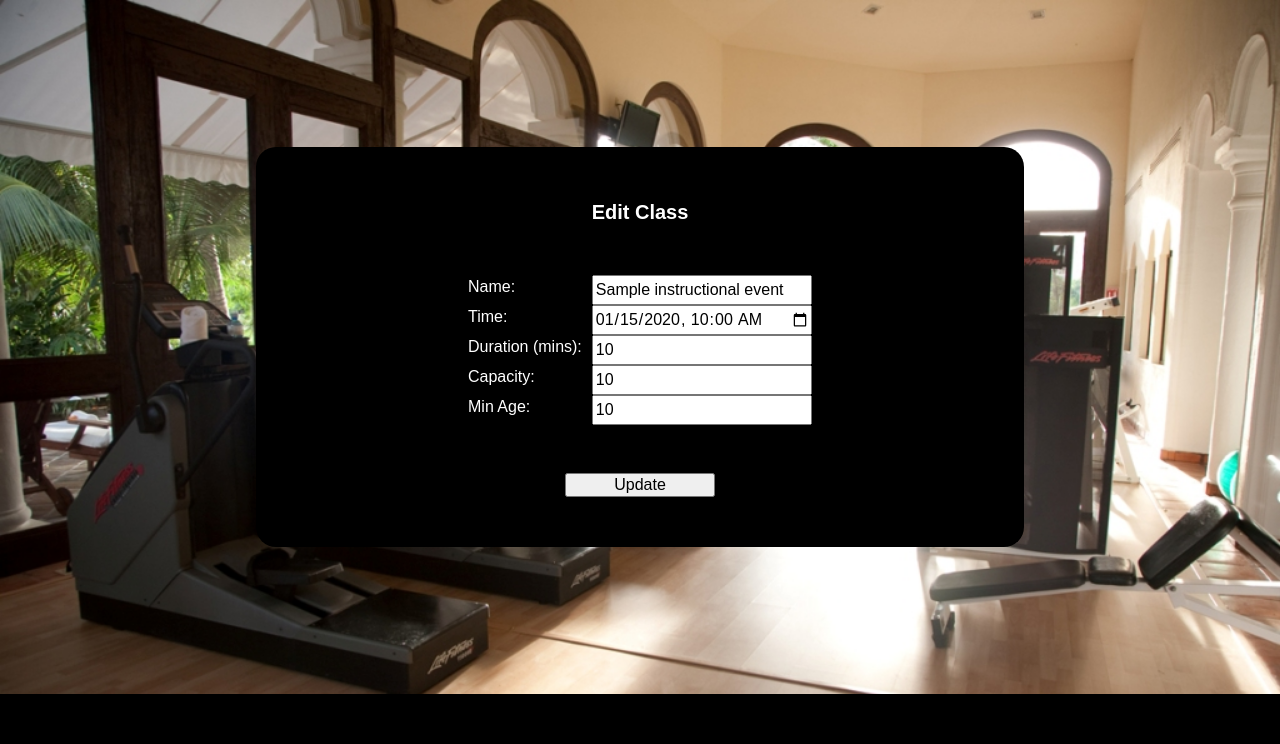
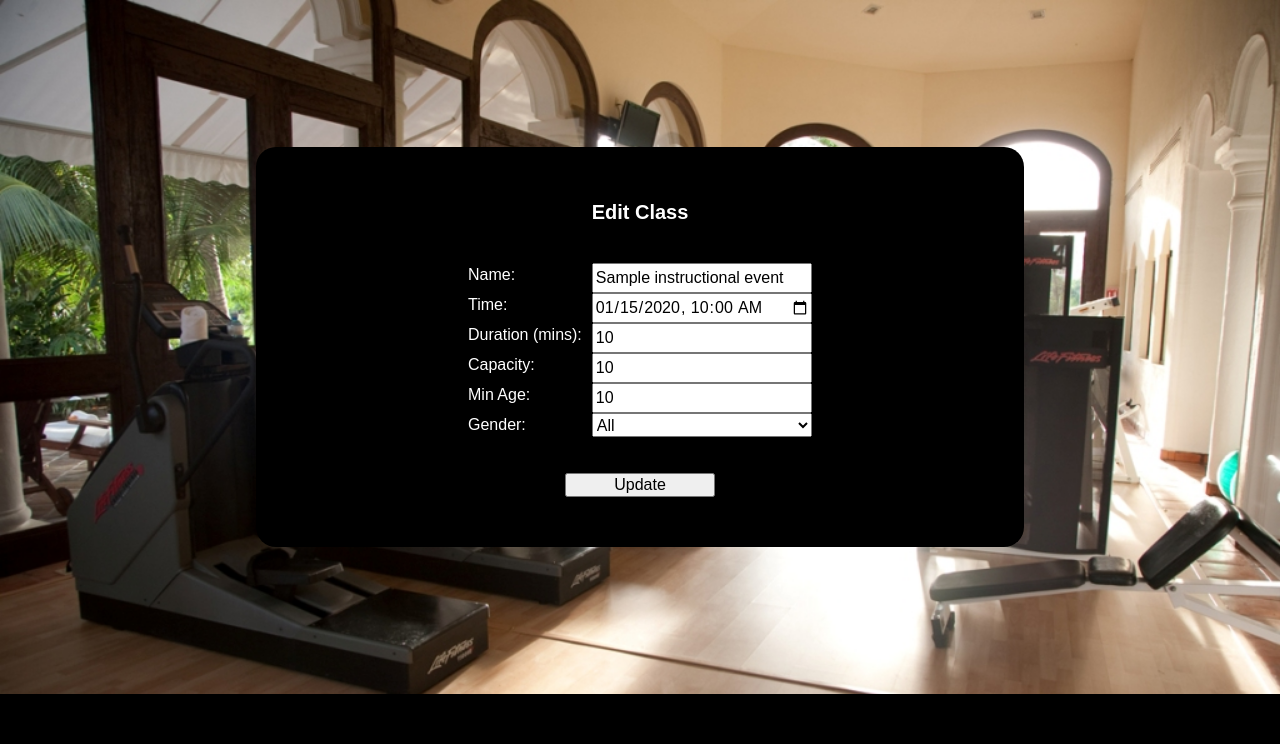
Before and after one commit to douglasrusse11/gym_project, a Flask app: page /classes/1/edit in a window 1280 px wide. Shown: the part 56-800 px from the top of the page. Run offline with Flask 2, Linux system fonts and the light colour scheme; a database or web service that is not in the repository returns one stand-in record (values such as "Sample title"); some libraries are stand-ins or nearby versions.

Commit message:
updates classes/edit template

```diff
--- a/templates/classes/edit.html
+++ b/templates/classes/edit.html
@@ -30,6 +30,15 @@
                     value="{{ instructional_event.min_age }}"
                 {% endif %}>
             </div>
+            <div class="form-attribute">
+                <label for="gender">Gender:</label>
+                <select name="gender" id="gender" placeholder="">
+                    <option value="" {% if instructional_event.gender == None %} selected="selected" {% endif %}>All</option>
+                    <option value="Male" {% if instructional_event.gender == "Male" %} selected="selected" {% endif %}>Male</option>
+                    <option value="Female" {% if instructional_event.gender == "Female" %} selected="selected" {% endif %}>Female</option>
+                    <option value="Non-binary" {% if instructional_event.gender == "Non-binary" %} selected="selected" {% endif %}>Non-binary</option>
+                </select>
+            </div>
         </div>
         <div class="form-button">
             <input type="submit" value="Update">
```
